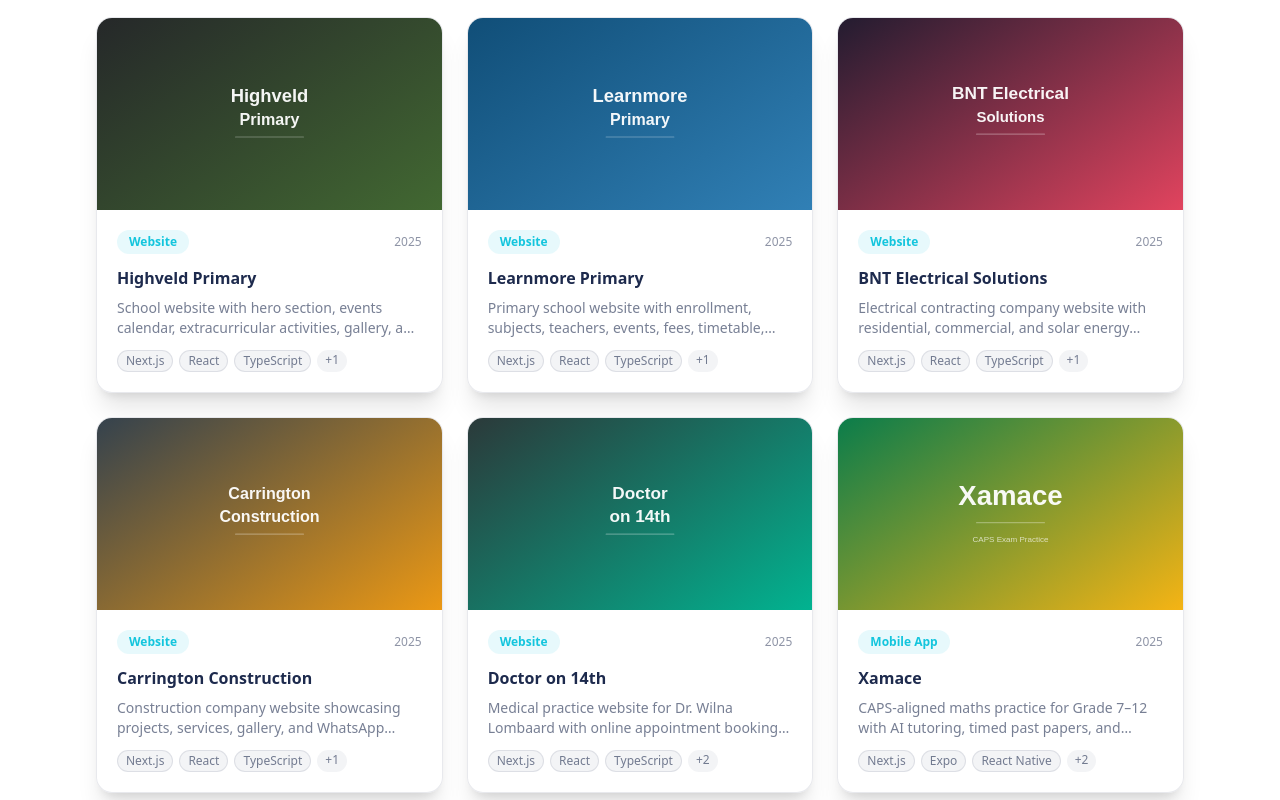
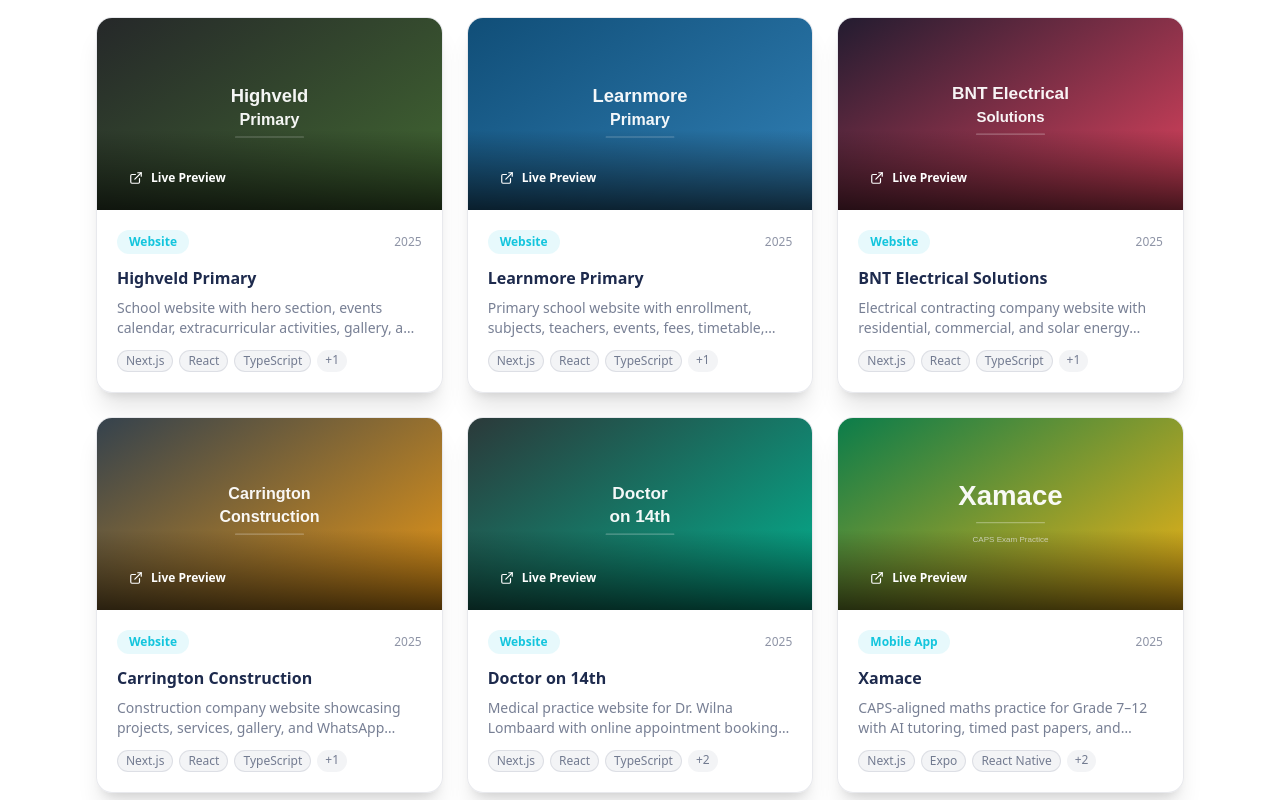
Before and after one commit to Kummirai/react-components, a Next.js app: page /projects in a window 1280 px wide. Shown: the part 1000-1800 px from the top of the page. Built offline with nearby package versions, Linux system fonts and the light colour scheme.

Commit message:
feat: simplify ProjectsPage component layout and enhance link styles for better usability

```diff
--- a/app/projects/page.jsx
+++ b/app/projects/page.jsx
@@ -318,22 +318,16 @@
                   <img
                     src={project.image}
                     alt={project.title}
-                    className="h-full w-full object-cover transition-transform duration-500 group-hover:scale-110"
+                    className="h-full w-full object-cover"
                   />
-                  <div className="absolute inset-0 bg-gradient-to-t from-navy/80 via-transparent to-transparent opacity-0 group-hover:opacity-100 transition-all duration-500 flex items-center justify-center gap-4">
-                    <Link
-                      href={project.github}
-                      target="_blank"
-                      className="bg-white/90 dark:bg-[#070b15] p-2.5 rounded-full transform -translate-y-2 group-hover:translate-y-0 transition-all duration-300 hover:scale-110"
-                    >
-                      <FiGithub className="text-navy dark:text-light text-xl" />
-                    </Link>
+                  <div className="absolute bottom-0 left-0 right-0 bg-gradient-to-t from-black/70 to-transparent p-4 pt-8">
                     <Link
                       href={project.liveDemo}
                       target="_blank"
-                      className="bg-white/90 dark:bg-[#070b15] p-2.5 rounded-full transform translate-y-2 group-hover:translate-y-0 transition-all duration-300 hover:scale-110"
+                      className="inline-flex items-center gap-2 bg-green text-white text-xs font-semibold px-4 py-2 rounded-full hover:brightness-110 transition-all duration-300"
                     >
-                      <FiExternalLink className="text-navy dark:text-light text-xl" />
+                      <FiExternalLink className="text-sm" />
+                      Live Preview
                     </Link>
                   </div>
                 </div>
```
